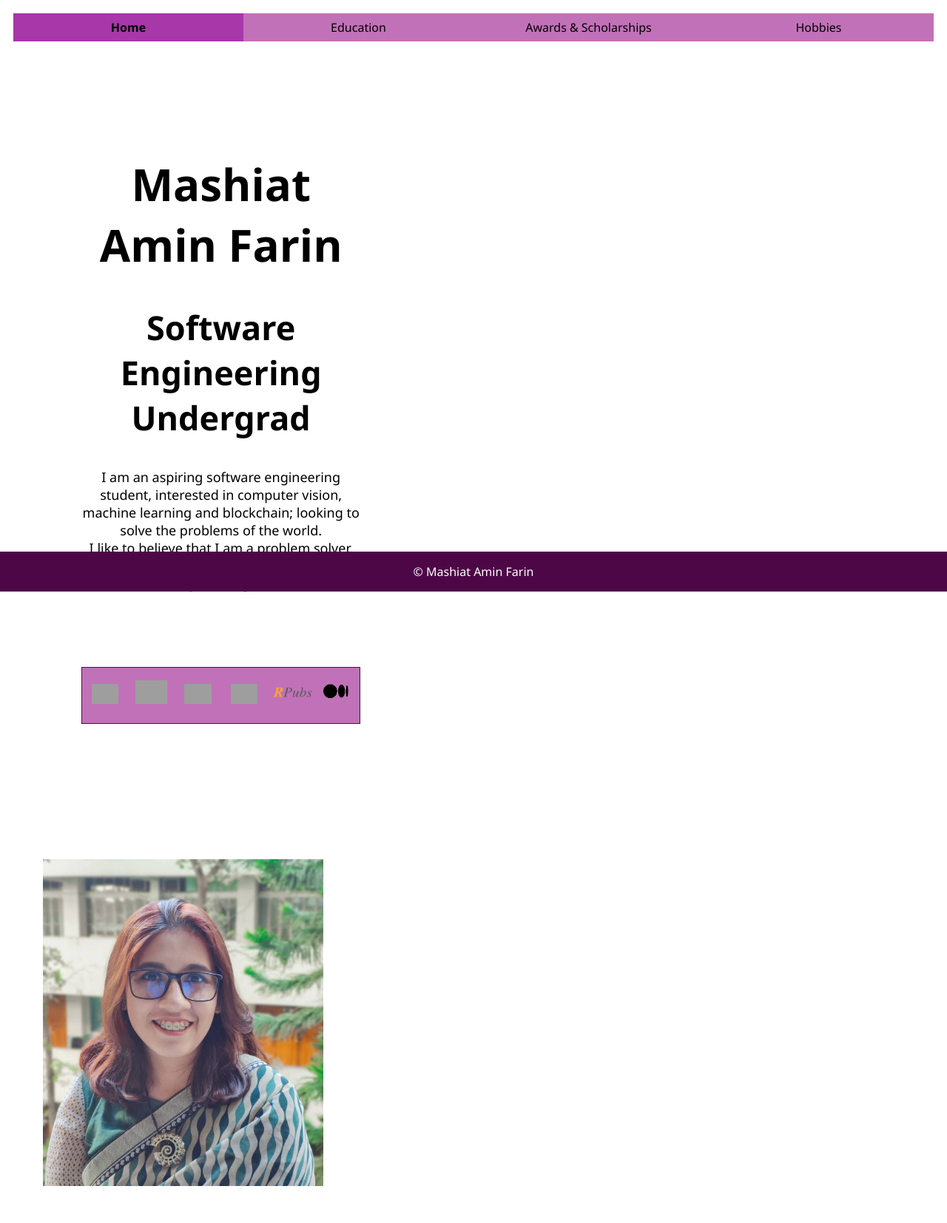
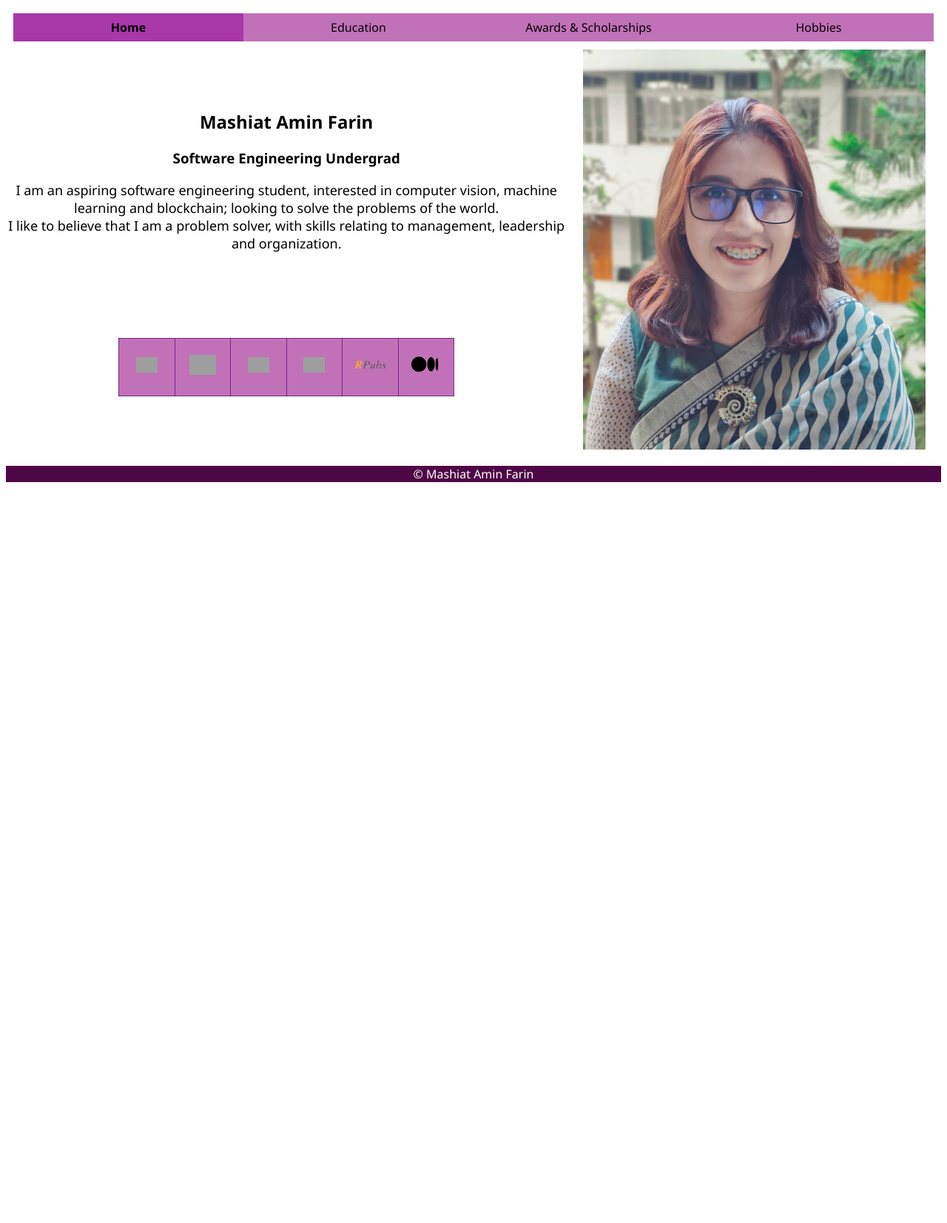
Before and after one commit to mashiat0808/5th-semester, a PHP site: page /home.html in a window 1280 px wide. Shown: the whole page at 74% size. After the commit the page ends 652 px from the top, so only its background shows below. Run offline with PHP 8.4, Linux system fonts and the light colour scheme; grey boxes are pictures that could not be loaded.

Commit message:
personal web done

```diff
--- a/web tech/assignment1/awards.html
+++ b/web tech/assignment1/awards.html
@@ -12,6 +12,7 @@
             text-align: left;
             padding-right: 40px;
             padding-left: 10px;
+
 
           }
     </style>
@@ -29,7 +30,7 @@
 
       <table >
         <tr >
-            <td width="60%">
+            <td width="63%">
 
                 <h2><u>Awards</u> </h2>
                 <p >
@@ -117,6 +118,8 @@
             </td>
      </tr>
     </thead>
+    <br>
+    <br>
 </table>
 
     <div class="footer">
--- a/web tech/assignment1/home.html
+++ b/web tech/assignment1/home.html
@@ -7,7 +7,7 @@
     <title>Document</title>
     <link rel="stylesheet" href="styles.css"/>
 </head>
-<body>
+<body style="background-color:white">
 
 
     <ul>
@@ -16,44 +16,44 @@
         <li> <a href="awards.html">Awards & Scholarships</a></li>
         <li > <a href="hobbies.html">Hobbies</a></li>
       </ul>
+        <table>
+        <tr>
+            <td style="width:60%">
 
-      <div class="one">
-
-         <table>
-        <tr>
-            <td>
-
-                <h1>Mashiat Amin Farin</h1>
-                <h2> Software Engineering Undergrad</h2>
+                <h2>Mashiat Amin Farin</h2>
+                <h3> Software Engineering Undergrad</h3>
                 <p class="p1"> I am an aspiring software engineering student, interested in computer vision, machine learning and blockchain; looking to solve the problems of the world. <br>
 
              I like to believe that I am a problem solver, with skills relating to management, leadership and organization.</p>
              <p>
                 <br>
 
-                <table class="buttons">
+                <table class="buttons"  >
                     <tr>
-                        <td><a href="Mashiat_Amin_Farin.pdf"> <img src="https://cdn-icons-png.flaticon.com/512/85/85047.png" alt="Girl in a jacket" width=60% height="auto"></a></td>
-                        <td><a href = "mailto: bsse1202@iit.du.ac.bd"><img src="https://cdn-icons-png.flaticon.com/512/666/666162.png" alt="Girl in a jacket" width=70% height="auto"> </a></td>
-                        <td> <a href="https://github.com/mashiat0808/"> <img src="https://cdn-icons-png.flaticon.com/512/25/25231.png" alt="Girl in a jacket" width=60% height="auto"></a></td>
-                        <td> <a href="https://www.linkedin.com/in/mashiataminfarin/"><img src="https://cdn-icons-png.flaticon.com/512/1384/1384014.png" alt="Girl in a jacket" width=60% height="auto"></a></td>
-                        <td> <a href="https://rpubs.com/mashiat0808/?fbclid=IwAR3v4yWxT-xCAFEBSHSRBy-xWaw6DlPpItBvfVM9lwt2UUkpZqmXjpCePQ0"><img src="rpubs.png" alt="Girl in a jacket" width=110% height="auto"></a></td>
-                        <td> <a href="https://medium.com/@bsse1202"><img src="medium.png" alt="Girl in a jacket" width=100% height="auto"></a></td>
+                        <td class="socials"><a href="Mashiat_Amin_Farin.pdf"> <img src="https://cdn-icons-png.flaticon.com/512/85/85047.png" alt="Girl in a jacket" width=40% height="auto"></a></td>
+                        <td class="socials"><a href = "mailto: bsse1202@iit.du.ac.bd"><img src="https://cdn-icons-png.flaticon.com/512/666/666162.png" alt="Girl in a jacket" width=50% height="auto"> </a></td>
+                        <td class="socials"><a href="https://github.com/mashiat0808/"> <img src="https://cdn-icons-png.flaticon.com/512/25/25231.png" alt="Girl in a jacket" width=40% height="auto"></a></td>
+                        <td class="socials"> <a href="https://www.linkedin.com/in/mashiataminfarin/"><img src="https://cdn-icons-png.flaticon.com/512/1384/1384014.png" alt="Girl in a jacket" width=40% height="auto"></a></td>
+                        <td class="socials"><a href="https://rpubs.com/mashiat0808/?fbclid=IwAR3v4yWxT-xCAFEBSHSRBy-xWaw6DlPpItBvfVM9lwt2UUkpZqmXjpCePQ0"><img src="rpubs.png" alt="Girl in a jacket" width=75% height="auto"></a></td>
+                        <td class="socials"> <a href="https://medium.com/@bsse1202"><img src="medium.png" alt="Girl in a jacket" width=90% height="auto"></a></td>
                     </tr>
 
                 </table>
 
              </p>
             </td>
+            <td  style="width:40%">
+
+            <img src="image.jpg" alt="Girl in a jacket" width=92% height="auto">
+
+            </td>
         </tr>
-    </thead>
-</table>
-      </div>
-    <div class="two">
 
-            <img src="image.jpg" alt="Girl in a jacket" width=100% height="auto">
+    </table>
 
-    </div>
+
+
+
 
     <div class="footer">
         <p class="p">© Mashiat Amin Farin</p>
--- a/web tech/assignment1/styles.css
+++ b/web tech/assignment1/styles.css
@@ -5,51 +5,28 @@ ul {
     overflow: hidden;
   }
   .buttons {
-    width: 100%;
+    width: 60%;
     table-layout: fixed;
     border-collapse: collapse;
     background-color: rgba(155, 25, 140, 0.617);
     border: 1px solid rgba(71, 3, 63, 0.914);
     color:rgba(155, 25, 140, 0.617);
     cursor:pointer;
-    padding: 2px;
-
+    padding: 7px;
+    margin-top: 10%;
+   margin-left: 20%;
 
 
   }
 
-.one
-  {
-      text-align: center;
-      font-size: 30px;
-      padding-left: 12%;
+.socials{
+  border:1px solid rgba(79, 2, 102, 0.65);
+}
 
-      padding-top:10px ;
-      padding: 8%;
-      display: flex;
-      align-items: center;
-      justify-content: center;
-      height: auto;
-      width:30%;
-      float: left;
-      padding-right: 25%;
-  }
+.socials:hover{
+  background-color: rgba(155, 25, 140, 0.9);
+}
 
-  .two{
-
-      text-align: right;
-      font-size: 30px;
-
-      padding: 50px;
-      display: flex;
-      align-items: right;
-      justify-content: right;
-      height: auto;
-      width:30%;
-      float: left;
-
-
-  }
 
 
   li {
@@ -111,7 +88,7 @@ td{
 
 
   .footer {
-    position: fixed;
+
     left: 0;
     bottom: 0;
     width: 100%;
@@ -161,7 +138,7 @@ pre{
     padding: 20px;
     margin: 20px;
     font-size: large;
-    line-height: 1.6;
+    line-height: 1.5;
 }
 
 p {
```
